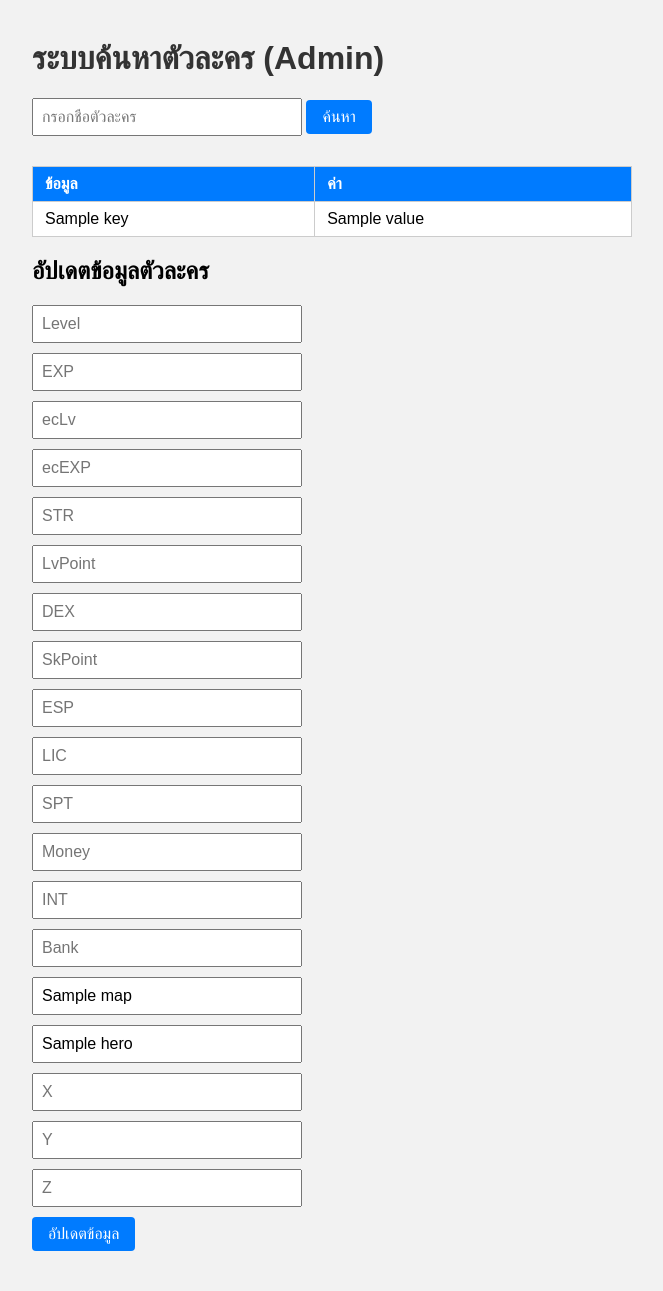
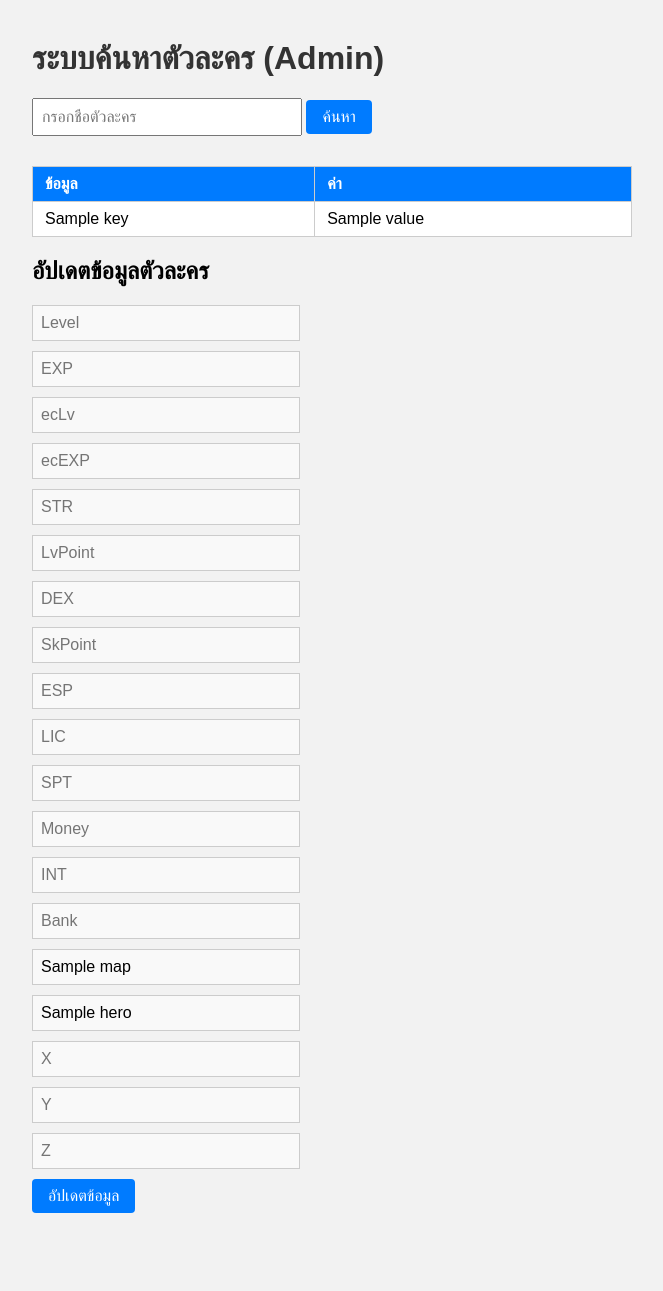
Before and after one commit to gardoffwhite/GG, a Flask app: template templates/index.html in a window 1280 px wide. Shown: the whole page, without its empty margins (8-671 px from the left). After the commit the page ends 1213 px from the top, so only its background shows below. Run offline with Flask 2, Linux system fonts and the light colour scheme; the template is opened without the code that fills it: most values are stand-ins (such as "Sample title", 1, 10 or a date in 2020).

Commit message:
Update index.html

```diff
--- a/templates/index.html
+++ b/templates/index.html
@@ -59,6 +59,10 @@
             background-color: #007bff;
             color: white;
         }
+        .editbox {
+            background-color: #f9f9f9;
+            border: 1px solid #ccc;
+        }
     </style>
 </head>
 <body>
@@ -104,25 +108,25 @@
                 <input type="hidden" name="charname" value="{{ character_data.get('Character Name', '') }}">
 
                 <!-- ฟิลด์ที่ให้ผู้ใช้กรอกค่า -->
-                <input type="number" name="level" value="{{ character_data['Level'] }}" placeholder="Level"><br>
-                <input type="number" name="exp" value="{{ character_data['EXP'] }}" placeholder="EXP"><br>
-                <input type="number" name="ecLv" value="{{ character_data['ecLv'] }}" placeholder="ecLv"><br>
-                <input type="number" name="ecEXP" value="{{ character_data['ecEXP'] }}" placeholder="ecEXP"><br>
-                <input type="number" name="str" value="{{ character_data['STR'] }}" placeholder="STR"><br>
-                <input type="number" name="lvpoint" value="{{ character_data['LvPoint'] }}" placeholder="LvPoint"><br>
-                <input type="number" name="dex" value="{{ character_data['DEX'] }}" placeholder="DEX"><br>
-                <input type="number" name="skpoint" value="{{ character_data['SkPoint'] }}" placeholder="SkPoint"><br>
-                <input type="number" name="esp" value="{{ character_data['ESP'] }}" placeholder="ESP"><br>
-                <input type="number" name="lic" value="{{ character_data['LIC'] }}" placeholder="LIC"><br>
-                <input type="number" name="spt" value="{{ character_data['SPT'] }}" placeholder="SPT"><br>
-                <input type="number" name="money" value="{{ character_data['Money'] }}" placeholder="Money"><br>
-                <input type="number" name="int" value="{{ character_data['INT'] }}" placeholder="INT"><br>
-                <input type="number" name="bankmoney" value="{{ character_data['Bank'] }}" placeholder="Bank"><br>
-                <input type="text" name="cmap" value="{{ character_data['Map'] }}" placeholder="Map"><br>
-                <input type="text" name="hero" value="{{ character_data['Hero'] }}" placeholder="Hero"><br>
-                <input type="number" name="x" value="{{ character_data['X'] }}" placeholder="X"><br>
-                <input type="number" name="y" value="{{ character_data['Y'] }}" placeholder="Y"><br>
-                <input type="number" name="z" value="{{ character_data['Z'] }}" placeholder="Z"><br>
+                <input type="number" name="level" value="{{ character_data['Level'] }}" placeholder="Level" class="editbox"><br>
+                <input type="number" name="exp" value="{{ character_data['EXP'] }}" placeholder="EXP" class="editbox"><br>
+                <input type="number" name="ecLv" value="{{ character_data['ecLv'] }}" placeholder="ecLv" class="editbox"><br>
+                <input type="number" name="ecEXP" value="{{ character_data['ecEXP'] }}" placeholder="ecEXP" class="editbox"><br>
+                <input type="number" name="str" value="{{ character_data['STR'] }}" placeholder="STR" class="editbox"><br>
+                <input type="number" name="lvpoint" value="{{ character_data['LvPoint'] }}" placeholder="LvPoint" class="editbox"><br>
+                <input type="number" name="dex" value="{{ character_data['DEX'] }}" placeholder="DEX" class="editbox"><br>
+                <input type="number" name="skpoint" value="{{ character_data['SkPoint'] }}" placeholder="SkPoint" class="editbox"><br>
+                <input type="number" name="esp" value="{{ character_data['ESP'] }}" placeholder="ESP" class="editbox"><br>
+                <input type="number" name="lic" value="{{ character_data['LIC'] }}" placeholder="LIC" class="editbox"><br>
+                <input type="number" name="spt" value="{{ character_data['SPT'] }}" placeholder="SPT" class="editbox"><br>
+                <input type="number" name="money" value="{{ character_data['Money'] }}" placeholder="Money" class="editbox"><br>
+                <input type="number" name="int" value="{{ character_data['INT'] }}" placeholder="INT" class="editbox"><br>
+                <input type="number" name="bankmoney" value="{{ character_data['Bank'] }}" placeholder="Bank" class="editbox"><br>
+                <input type="text" name="cmap" value="{{ character_data['Map'] }}" placeholder="Map" class="editbox"><br>
+                <input type="text" name="hero" value="{{ character_data['Hero'] }}" placeholder="Hero" class="editbox"><br>
+                <input type="number" name="x" value="{{ character_data['X'] }}" placeholder="X" class="editbox"><br>
+                <input type="number" name="y" value="{{ character_data['Y'] }}" placeholder="Y" class="editbox"><br>
+                <input type="number" name="z" value="{{ character_data['Z'] }}" placeholder="Z" class="editbox"><br>
 
                 <button type="submit">อัปเดตข้อมูล</button>
             </form>
```
